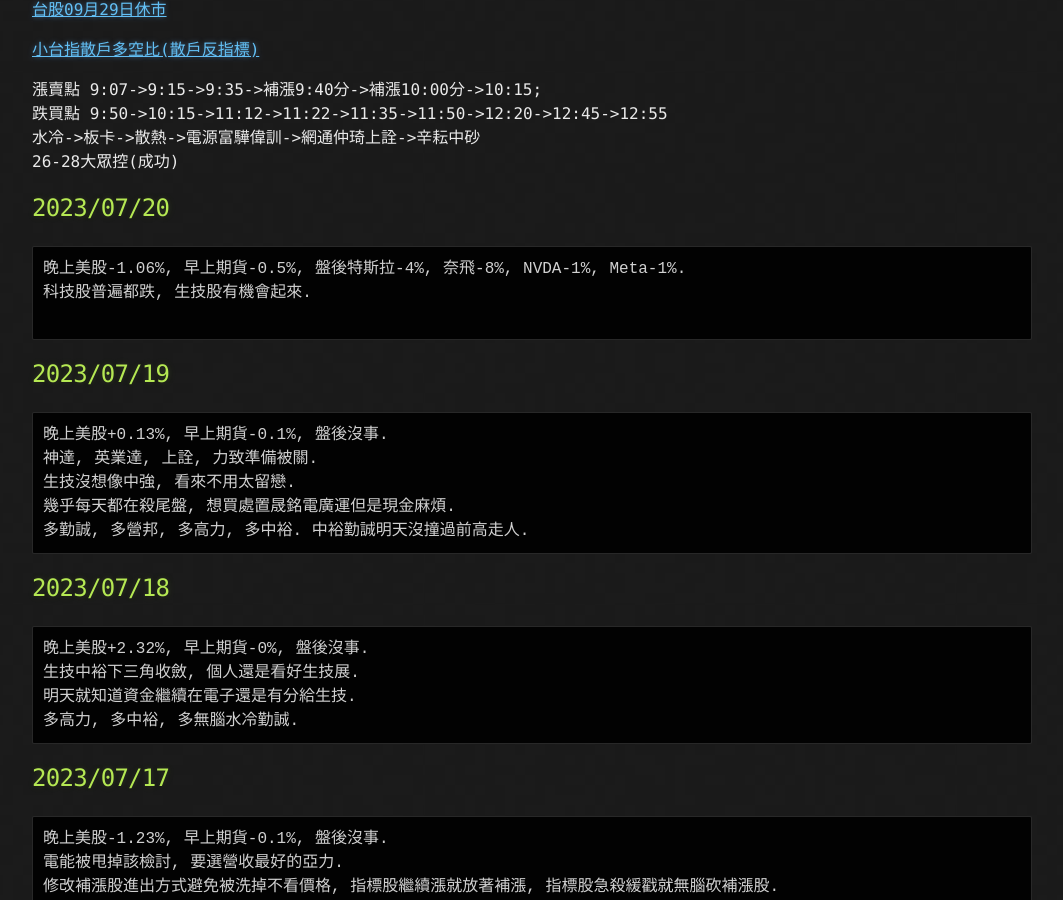
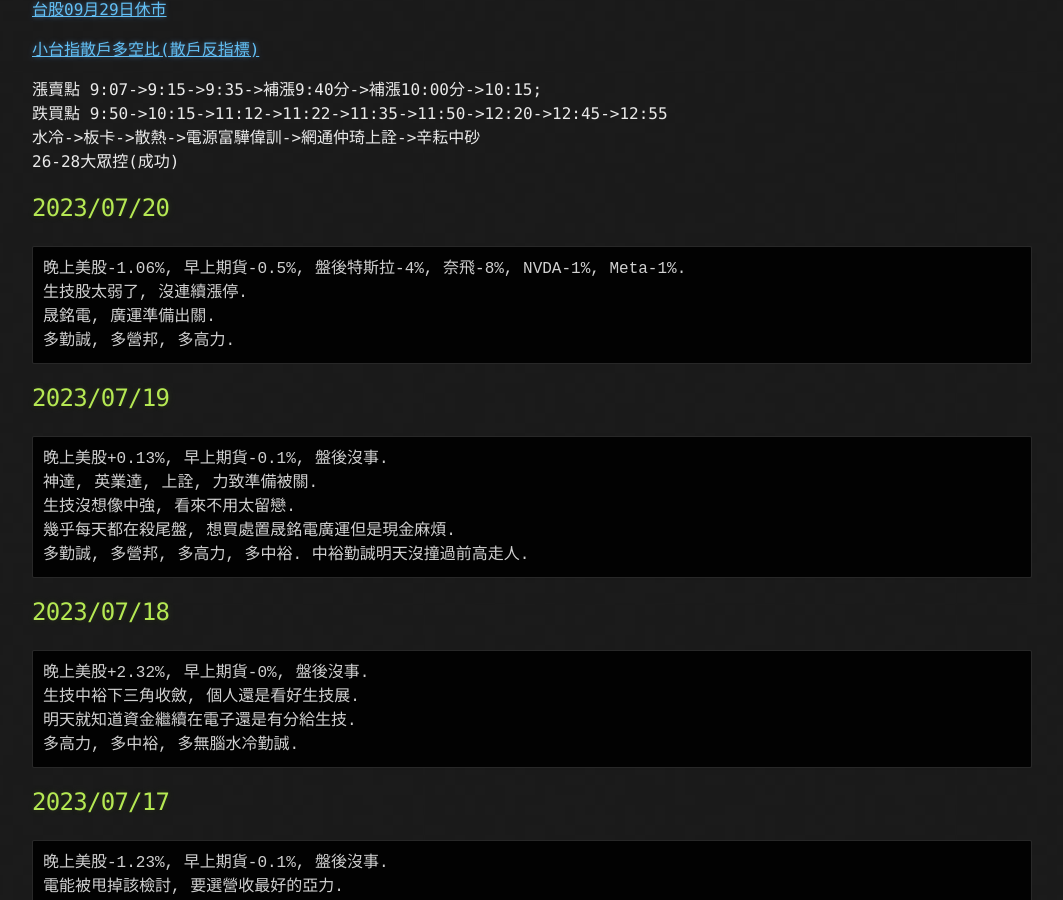
Before and after one commit to lepg5487/Stock_God, a Jekyll site: the page built from index.md, in a window 1280 px wide and 900 px high, scrolled down 460 px. Shown: the whole window, without its empty margins (108-1171 px from the left). Built offline with Jekyll 4.4.1, drawn with Linux system fonts in a browser that asks for light colours; our own code applies the rules of GitHub Pages for plain Markdown files.

Commit message:
Update index.md

````diff
--- a/index.md
+++ b/index.md
@@ -24,8 +24,9 @@ layout: testlayouts
 ## 2023/07/20
 ```
 晚上美股-1.06%, 早上期貨-0.5%, 盤後特斯拉-4%, 奈飛-8%, NVDA-1%, Meta-1%.
-科技股普遍都跌, 生技股有機會起來.
-
+生技股太弱了, 沒連續漲停.
+晟銘電, 廣運準備出關.
+多勤誠, 多營邦, 多高力.
 ```
 
 ## 2023/07/19
````
